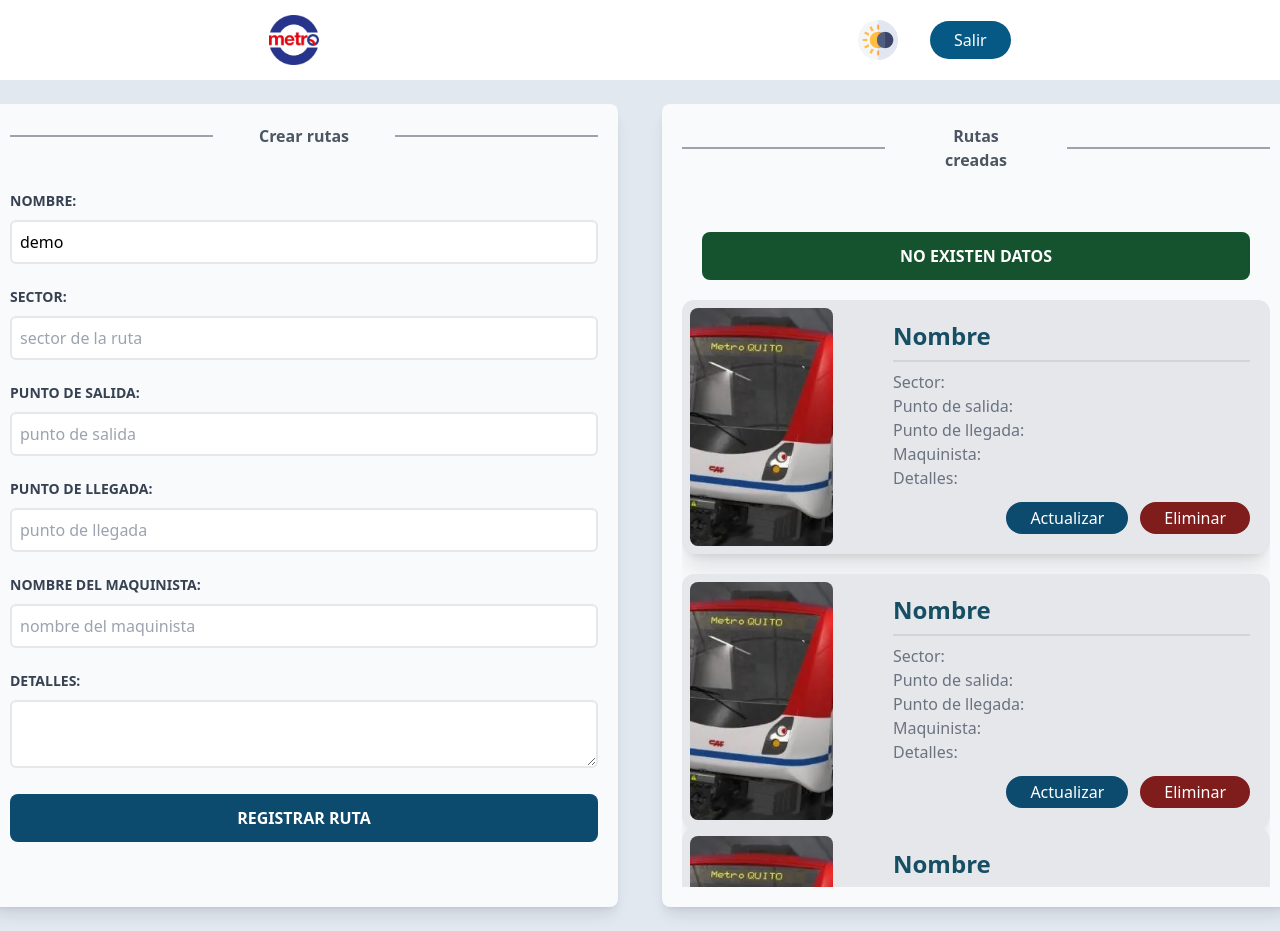
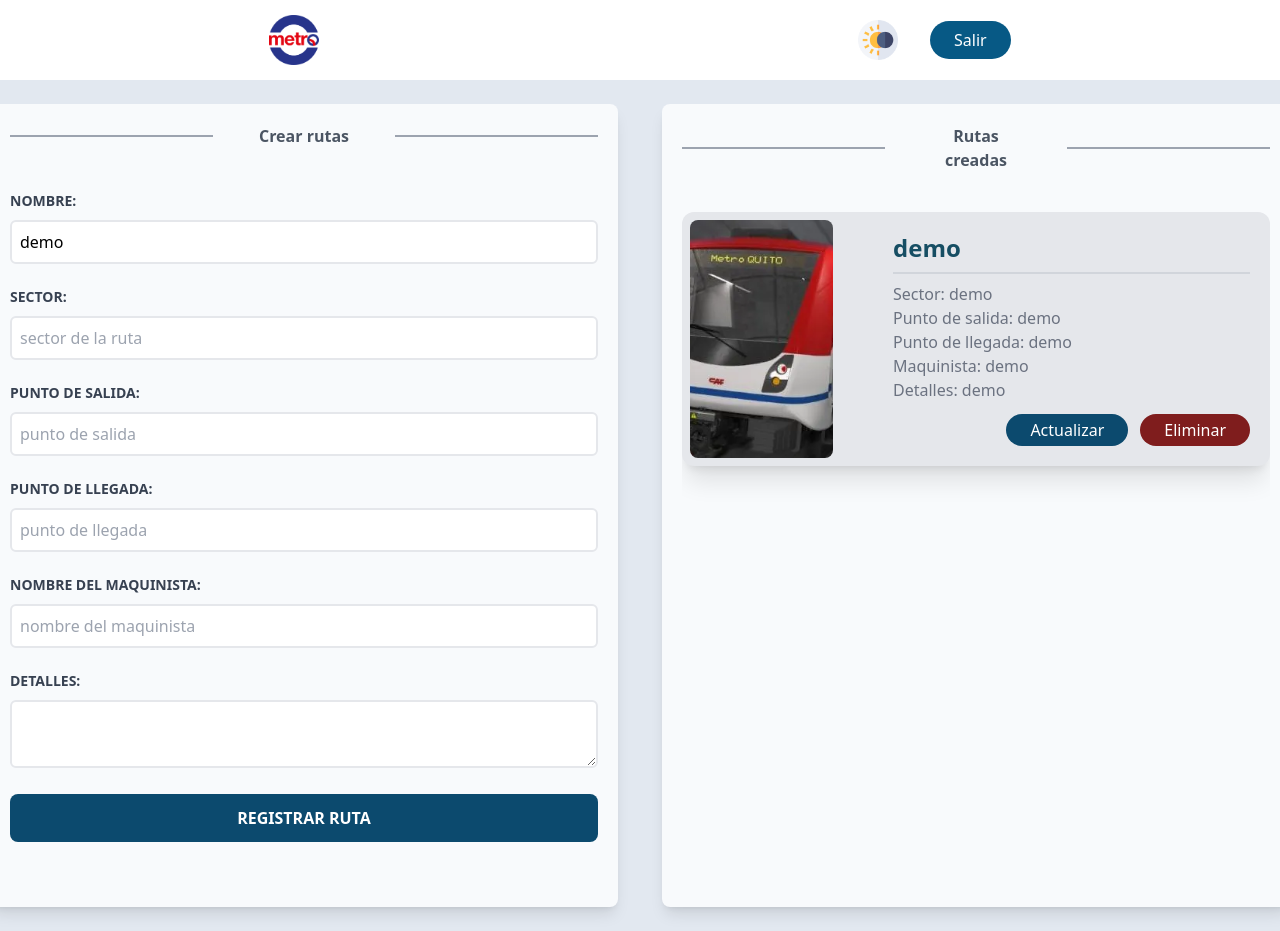
Before and after one commit to elvissoide/Proyecto-Metro-Quito, a React (Vite) app: page / in a window 1280 px wide. Built offline with nearby package versions, Linux system fonts and the light colour scheme; data requests are answered from the project's data file.

Commit message:
Eliminacion de rutas

```diff
--- a/db.json
+++ b/db.json
@@ -1,6 +1,30 @@
 {
-    "posts": [{ "id": 1, "title": "json-server", "author": "typicode" }],
-    "comments": [{ "id": 1, "body": "some comment", "postId": 1 }],
-    "profile": { "name": "typicode" },
-    "metro": []
+  "posts": [
+    {
+      "id": 1,
+      "title": "json-server",
+      "author": "typicode"
+    }
+  ],
+  "comments": [
+    {
+      "id": 1,
+      "body": "some comment",
+      "postId": 1
+    }
+  ],
+  "profile": {
+    "name": "typicode"
+  },
+  "metro": [
+    {
+      "nombre": "demo",
+      "sector": "demo",
+      "salida": "demo",
+      "llegada": "demo",
+      "maquinista": "demo",
+      "detalles": "demo",
+      "id": "fc8b9012-6f05-4841-a6f1-d96ba038e76c"
+    }
+  ]
 }
--- a/src/App.jsx
+++ b/src/App.jsx
@@ -46,9 +46,9 @@ function App() {
           <div className='mt-10 h-[675px] overflow-y-auto'>
             <Listar estado={estado} />
 
-            <Cupcake color="bg-orange-500">Naaanja</Cupcake>
-            <Cupcake color="bg-red-500">hola</Cupcake>
-            <Cupcake></Cupcake>
+            {/* <Cupcake color="bg-orange-500">Naaanja</Cupcake> */}
+            {/* <Cupcake color="bg-red-500">hola</Cupcake> */}
+            {/* <Cupcake></Cupcake> */}
           </div>
         </div>
       </main>
--- a/src/components/Listar.jsx
+++ b/src/components/Listar.jsx
@@ -1,67 +1,80 @@
 import logoMetro from '../assets/tren.webp'
 import Mensajes from './Mensajes'
+import { useState, useEffect } from "react"
 
-const Listar = () => {
+const Listar = ({ estado }) => {
+    const [rutas, setRutas] = useState([])
+    console.log(rutas)
+
+    useEffect(() => {
+        if (estado || rutas.length >= 0) {
+            (async function () {
+                try {
+                    // Llamar a una API
+                    const respuesta = await (await fetch("http://localhost:3000/metro")).json()
+                    // Cargar la info en rutas por medio de setRutas
+                    setRutas(respuesta)
+                    console.log("petición");
+                }
+                catch (error) {
+                    // Mostrar mensajes de error
+                    console.log(error);
+                }
+            })()
+        }
+    }, [estado])
+
+    const handleDelete = async (id) => {
+        try {
+            const confirmar = confirm("Vas a aliminar una ruta")
+            if (confirmar) {
+                const url = `http://localhost:3000/metro/${id}`
+                await fetch(url, {
+                    method: 'DELETE',
+                })
+                const nuevasRutas = rutas.filter(ruta => ruta.id !== id)
+                setRutas(nuevasRutas)
+            }
+        }
+        catch (error) {
+            console.log(error);
+        }
+    }
+
     return (
+        // <>
+        // {/* Fragments */}
+        //     <p>Listado de rutas</p>
+        // </>
         <>
-            <Mensajes tipo={"bg-green-900"}>No existen datos</Mensajes>
-            <div className="p-2 rounded-xl sm:flex gap-12 bg-gray-200 shadow-xl mb-5">
+            {
+                rutas.length === 0
+                    ?
+                    <Mensajes tipo={"bg-green-900"}>"No existe rutas creadas"</Mensajes>
+                    :
+                    rutas.map((ruta) => (
+                        <div key={ruta.id} className="p-2 rounded-xl sm:flex gap-12 bg-gray-200 shadow-xl mb-5">
 
                             <img src={logoMetro} alt="art cover" className="sm:w-3/12 object-cover rounded-lg" />
 
                             <div className="h-auto p-3 w-full">
-                    <h4 className="text-2xl font-semibold text-cyan-900">Nombre</h4>
+                                <h4 className="text-2xl font-semibold text-cyan-900">{ruta.nombre}</h4>
                                 <hr className="w-full border border-gray-300 my-2" />
-                    <p className="text-gray-500">Sector:</p>
-                    <p className="text-gray-500">Punto de salida:</p>
-                    <p className="text-gray-500">Punto de llegada:</p>
-                    <p className="text-gray-500">Maquinista:</p>
-                    <p className="text-gray-500">Detalles:</p>
+                                <p className="text-gray-500">Sector: {ruta.sector}</p>
+                                <p className="text-gray-500">Punto de salida: {ruta.salida}</p>
+                                <p className="text-gray-500">Punto de llegada: {ruta.llegada}</p>
+                                <p className="text-gray-500">Maquinista: {ruta.maquinista}</p>
+                                <p className="text-gray-500">Detalles: {ruta.detalles}</p>
                                 <div className='flex justify-between mt-3 lg:justify-end md:justify-end gap-3'>
                                     <button className='bg-sky-900 text-white px-6 py-1 rounded-full'>Actualizar</button>
-                        <button className='bg-red-900 text-white px-6 py-1 rounded-full'>Eliminar</button>
+                                    <button className='bg-red-900 text-white px-6 py-1 rounded-full' onClick={() => { handleDelete(ruta.id) }}
+                                    >Eliminar</button>
                                 </div>
                             </div>
                         </div>
-            <div className="p-2 rounded-xl sm:flex gap-12 bg-gray-200 shadow-xl">
-
-                <img src={logoMetro} alt="art cover" className="sm:w-3/12 object-cover rounded-lg" />
-
-                <div className="h-auto p-3 w-full">
-                    <h4 className="text-2xl font-semibold text-cyan-900">Nombre</h4>
-                    <hr className="w-full border border-gray-300 my-2" />
-                    <p className="text-gray-500">Sector:</p>
-                    <p className="text-gray-500">Punto de salida:</p>
-                    <p className="text-gray-500">Punto de llegada:</p>
-                    <p className="text-gray-500">Maquinista:</p>
-                    <p className="text-gray-500">Detalles:</p>
-                    <div className='flex justify-between mt-3 lg:justify-end md:justify-end gap-3'>
-                        <button className='bg-sky-900 text-white px-6 py-1 rounded-full'>Actualizar</button>
-                        <button className='bg-red-900 text-white px-6 py-1 rounded-full'>Eliminar</button>
-                    </div>
-                </div>
-            </div>
-            <div className="p-2 rounded-xl sm:flex gap-12 bg-gray-200 shadow-xl">
-
-                <img src={logoMetro} alt="art cover" className="sm:w-3/12 object-cover rounded-lg" />
-
-                <div className="h-auto p-3 w-full">
-                    <h4 className="text-2xl font-semibold text-cyan-900">Nombre</h4>
-                    <hr className="w-full border border-gray-300 my-2" />
-                    <p className="text-gray-500">Sector:</p>
-                    <p className="text-gray-500">Punto de salida:</p>
-                    <p className="text-gray-500">Punto de llegada:</p>
-                    <p className="text-gray-500">Maquinista:</p>
-                    <p className="text-gray-500">Detalles:</p>
-                    <div className='flex justify-between mt-3 lg:justify-end md:justify-end gap-3'>
-                        <button className='bg-sky-900 text-white px-6 py-1 rounded-full'>Actualizar</button>
-                        <button className='bg-red-900 text-white px-6 py-1 rounded-full'>Eliminar</button>
-                    </div>
-                </div>
-            </div>
-
+                    ))
+            }
         </>
-
     )
 }
 
```
Lines whose indentation alone changed are shown as unchanged.
